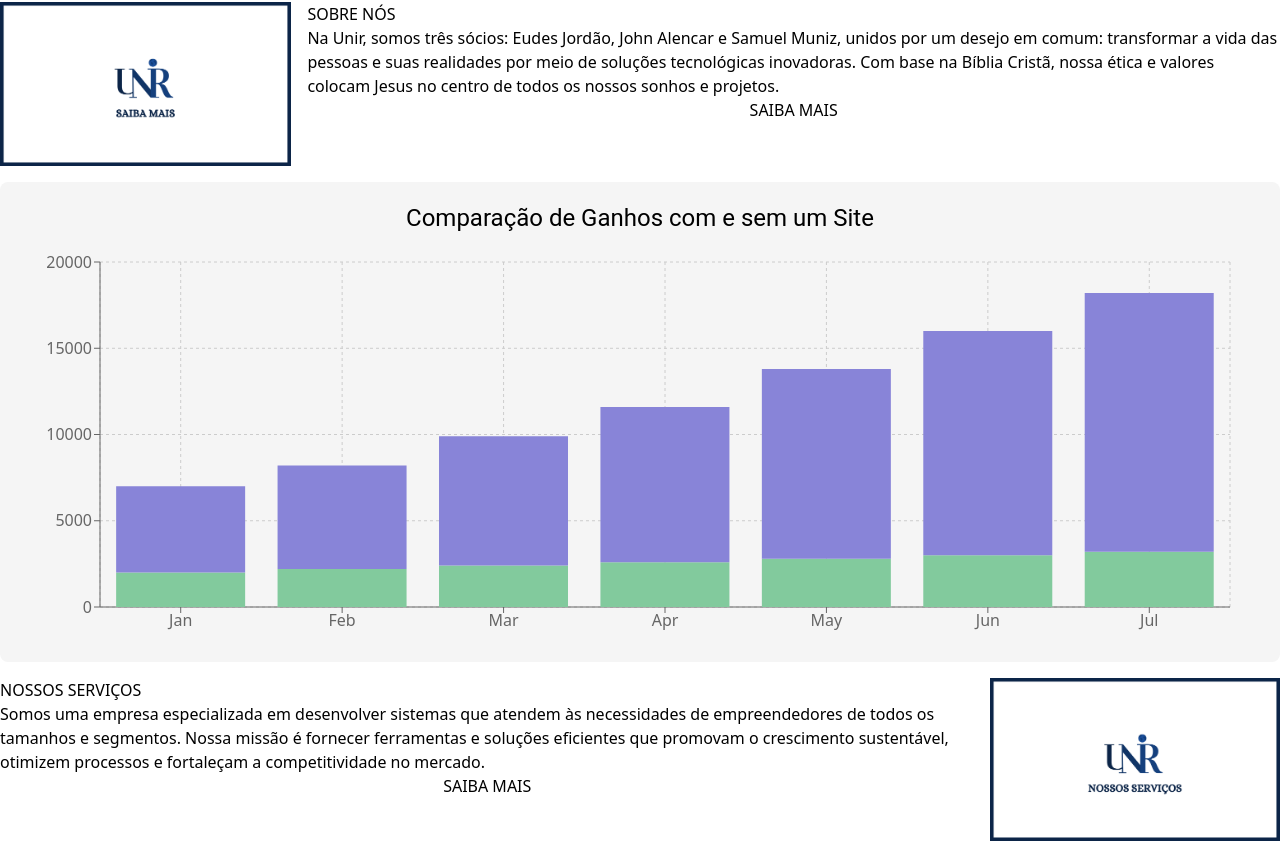
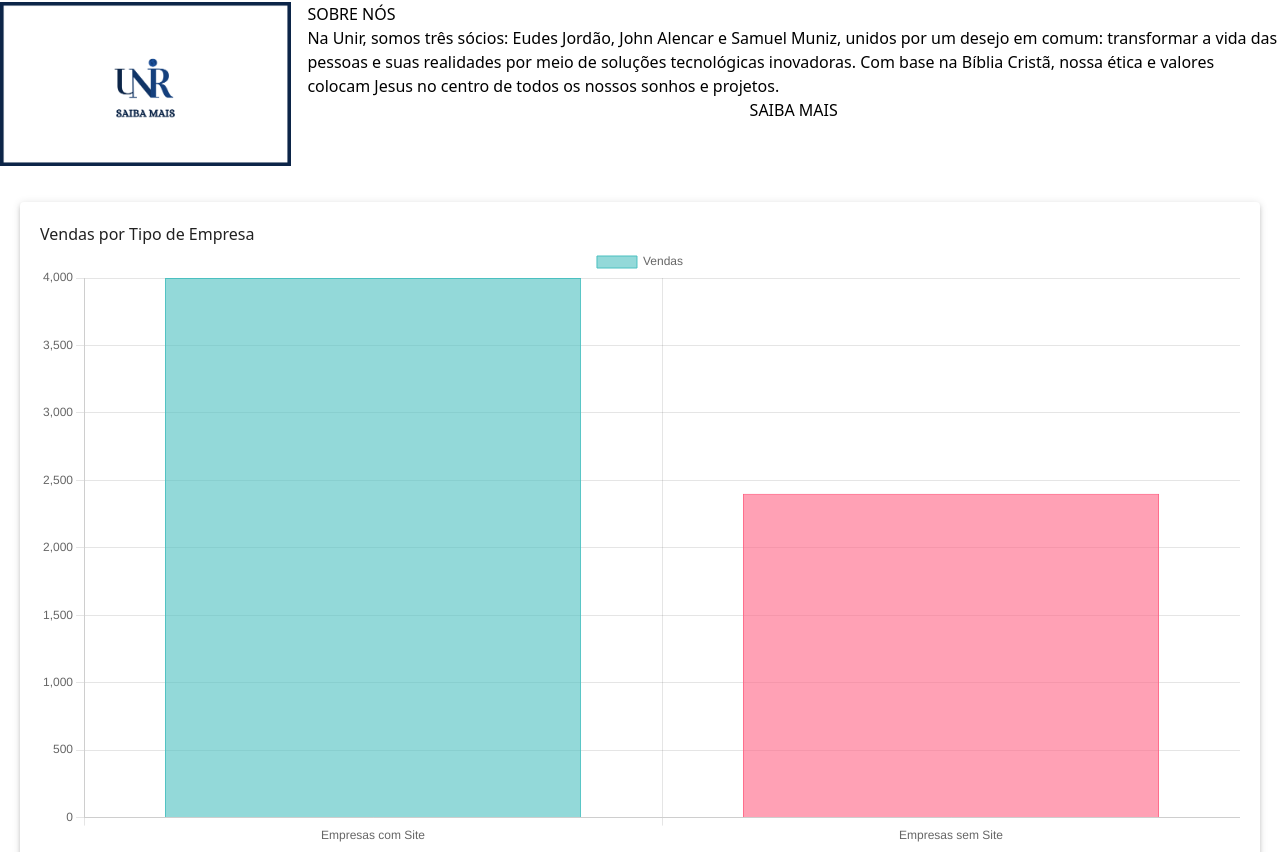
Before and after one commit to DevSamuelMuniz/UNIR, a Next.js app: page / in a window 1280 px wide. Shown: the part 1208-2060 px from the top of the page. Built offline with nearby package versions, Linux system fonts and the light colour scheme.

Commit message:
corrigido

```diff
--- a/package.json
+++ b/package.json
@@ -17,7 +17,8 @@
     "react": "^18",
     "react-chartjs-2": "^5.2.0",
     "react-dom": "^18",
-    "react-material-ui-carousel": "^3.4.2"
+    "react-material-ui-carousel": "^3.4.2",
+    "recharts": "^2.12.7"
   },
   "devDependencies": {
     "@types/node": "^20",
--- a/src/Components/S3Grafico/S3Grafico.tsx
+++ b/src/Components/S3Grafico/S3Grafico.tsx
@@ -1,36 +1,53 @@
-"use cliente"
-import React from 'react';
-import { BarChart, Bar, XAxis, YAxis, CartesianGrid, Tooltip, ResponsiveContainer } from 'recharts';
-import { Box, Typography } from '@mui/material';
+"use client"
 
-const data = [
-  { month: 'Jan', withSite: 5000, withoutSite: 2000 },
-  { month: 'Feb', withSite: 6000, withoutSite: 2200 },
-  { month: 'Mar', withSite: 7500, withoutSite: 2400 },
-  { month: 'Apr', withSite: 9000, withoutSite: 2600 },
-  { month: 'May', withSite: 11000, withoutSite: 2800 },
-  { month: 'Jun', withSite: 13000, withoutSite: 3000 },
-  { month: 'Jul', withSite: 15000, withoutSite: 3200 },
-];
+// src/Components/S3Grafico/S3Grafico.jsx
+import React from "react";
+import { Bar } from "react-chartjs-2";
+import { Paper } from "@mui/material";
+import {
+  Chart as ChartJS,
+  CategoryScale,
+  LinearScale,
+  BarElement,
+  Title,
+  Tooltip,
+  Legend,
+} from "chart.js";
 
-function GainsChartStacked() {
+// Registrar as escalas e componentes necessários
+ChartJS.register(CategoryScale, LinearScale, BarElement, Title, Tooltip, Legend);
+
+// Dados fictícios de vendas
+const data = {
+  labels: ["Empresas com Site", "Empresas sem Site"],
+  datasets: [
+    {
+      label: "Vendas",
+      data: [4000, 2400],
+      backgroundColor: ["rgba(75, 192, 192, 0.6)", "rgba(255, 99, 132, 0.6)"],
+      borderColor: ["rgba(75, 192, 192, 1)", "rgba(255, 99, 132, 1)"],
+      borderWidth: 1,
+    },
+  ],
+};
+
+// Opções do gráfico
+const options = {
+  responsive: true,
+  scales: {
+    y: {
+      beginAtZero: true,
+    },
+  },
+};
+
+export default function S3Grafico() {
   return (
-    <Box sx={{ padding: '20px', backgroundColor: '#f5f5f5', borderRadius: '8px' }}>
-      <Typography variant="h5" align="center" gutterBottom>
-        Comparação de Ganhos com e sem um Site
-      </Typography>
-      <ResponsiveContainer width="100%" height={400}>
-        <BarChart data={data} margin={{ top: 20, right: 30, left: 20, bottom: 5 }}>
-          <CartesianGrid strokeDasharray="3 3" />
-          <XAxis dataKey="month" />
-          <YAxis />
-          <Tooltip />
-          <Bar dataKey="withoutSite" stackId="a" fill="#82ca9d" name="Sem Site" />
-          <Bar dataKey="withSite" stackId="a" fill="#8884d8" name="Com Site" />
-        </BarChart>
-      </ResponsiveContainer>
-    </Box>
+    <div>
+      <Paper elevation={3} style={{ padding: "20px", margin: "20px" }}>
+        <h2>Vendas por Tipo de Empresa</h2>
+        <Bar data={data} options={options} />
+      </Paper>
+    </div>
   );
 }
-
-export default GainsChartStacked;
```
Also changed, not shown: 1 other file (tests, documents, lock files or other folders).
